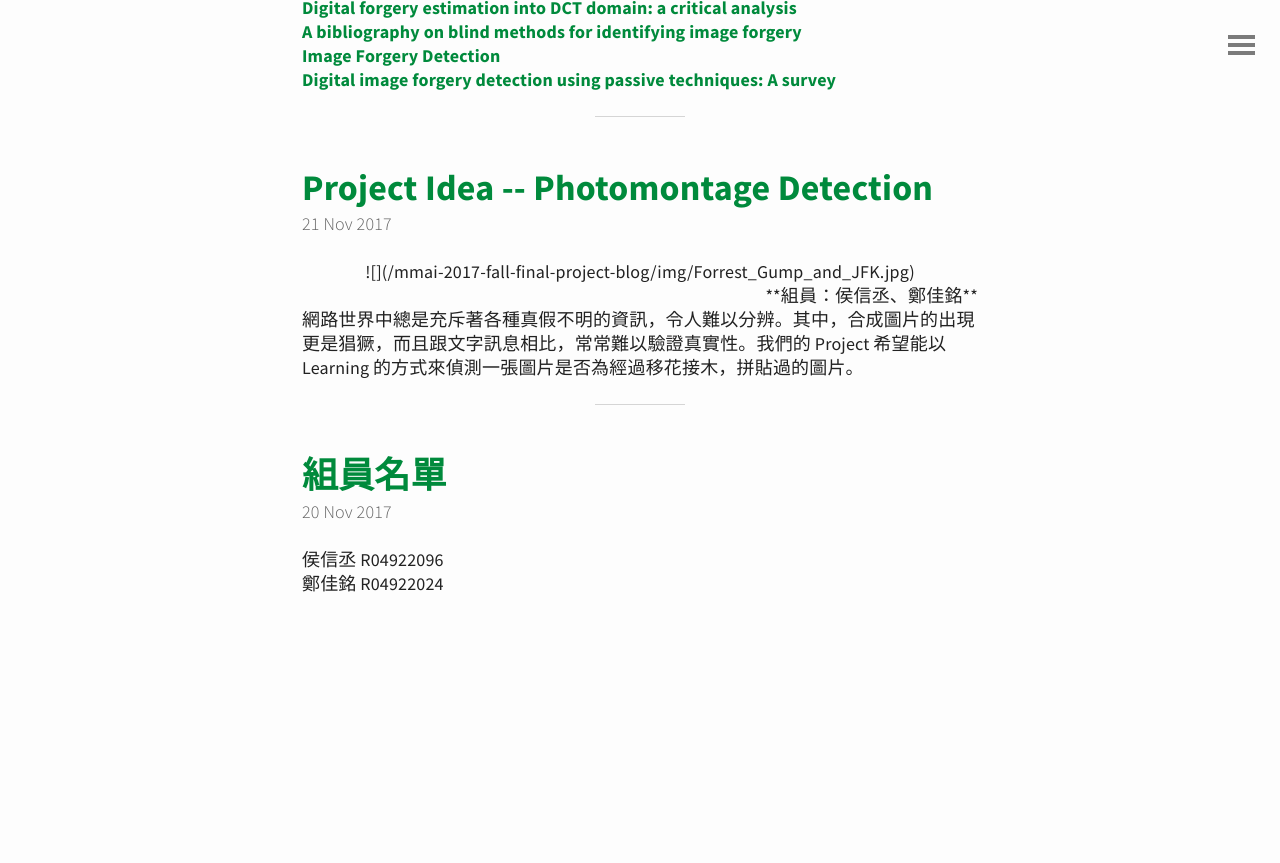
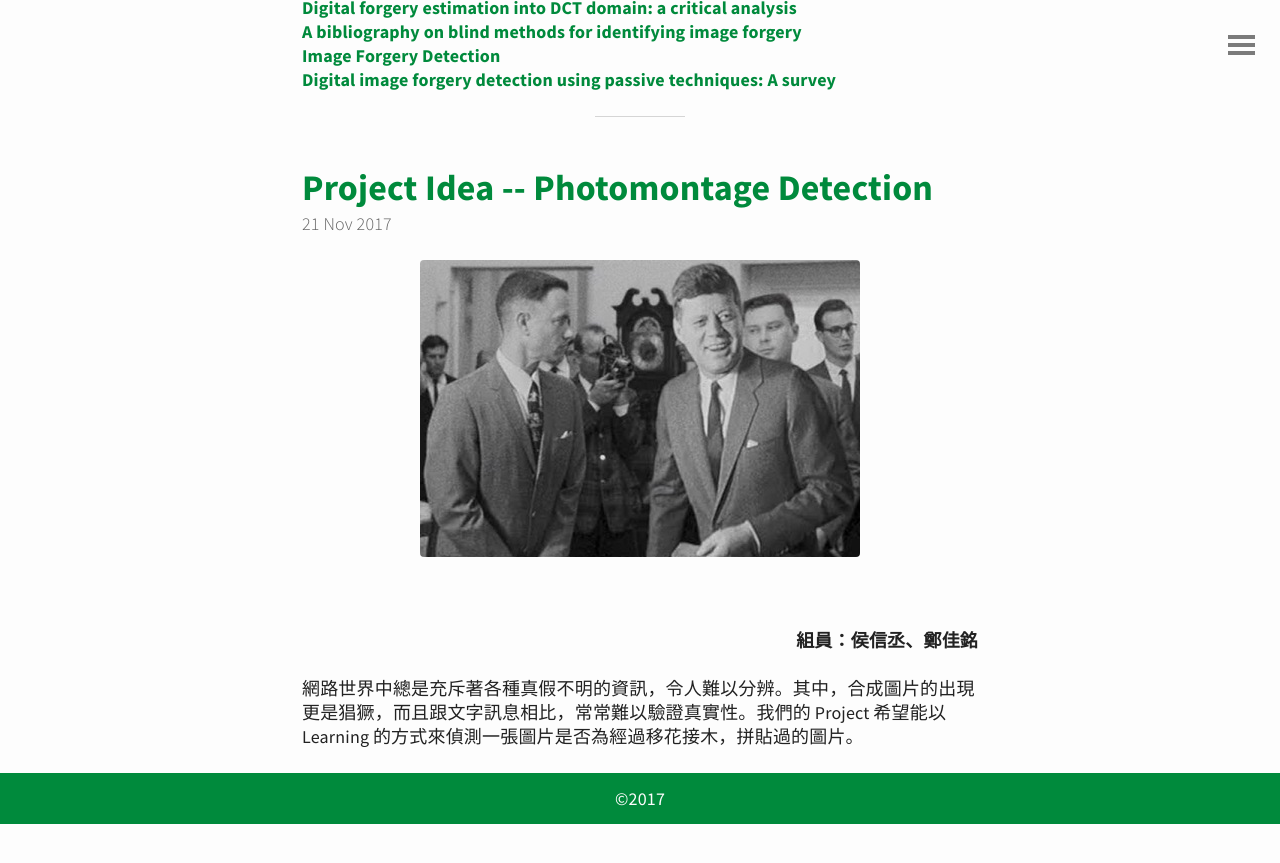
Before and after one commit to ibetrayall/mmai-2017-fall-final-project-blog, a Jekyll site: the page built from index.html, in a window 1280 px wide and 900 px high, scrolled down 435 px. Shown: the top 863 px of the window. Built offline with Jekyll 4.4.1, drawn with Linux system fonts in a browser that asks for light colours; the list of posts is cut into pages by our own code; after the commit the page ends 1259 px from its top, so only the background shows below that.

Commit message:
quick fixes

```diff
--- a/_posts/2017-11-20-group-members.md
+++ /dev/null
@@ -1,31 +0,0 @@
----
-title: 組員名單
----
-侯信丞 R04922096<br />
-鄭佳銘 R04922024<br />
-<br />
-<br />
-<br />
-<br />
-<br />
-<br />
-<br />
-<br />
-<br />
-<br />
-<br />
-<br />
-<br />
-<br />
-<br />
-<br />
-<br />
-<br />
-<br />
-<br />
-<br />
-<br />
-<br />
-<br />
-<br />
-<br />
--- a/_posts/2017-11-21-project-idea.md
+++ b/_posts/2017-11-21-project-idea.md
@@ -1,8 +1,10 @@
 ---
 title: Project Idea -- Photomontage Detection
 ---
-<div style="text-align: center">![](/mmai-2017-fall-final-project-blog/img/Forrest_Gump_and_JFK.jpg)</div>
-
-<div style="text-align: right">**組員：侯信丞、鄭佳銘**</div>
-
+<div style="text-align: center">
+	<img src="{{ "/img/Forrest_Gump_and_JFK.jpg" | prepend: site.baseurl | replace: '//', '/' }}">
+</div>
+<br />
+<div style="text-align: right"><b>組員：侯信丞、鄭佳銘</b></div>
+<br />
 網路世界中總是充斥著各種真假不明的資訊，令人難以分辨。其中，合成圖片的出現更是猖獗，而且跟文字訊息相比，常常難以驗證真實性。我們的 Project 希望能以 Learning 的方式來偵測一張圖片是否為經過移花接木，拼貼過的圖片。
```
